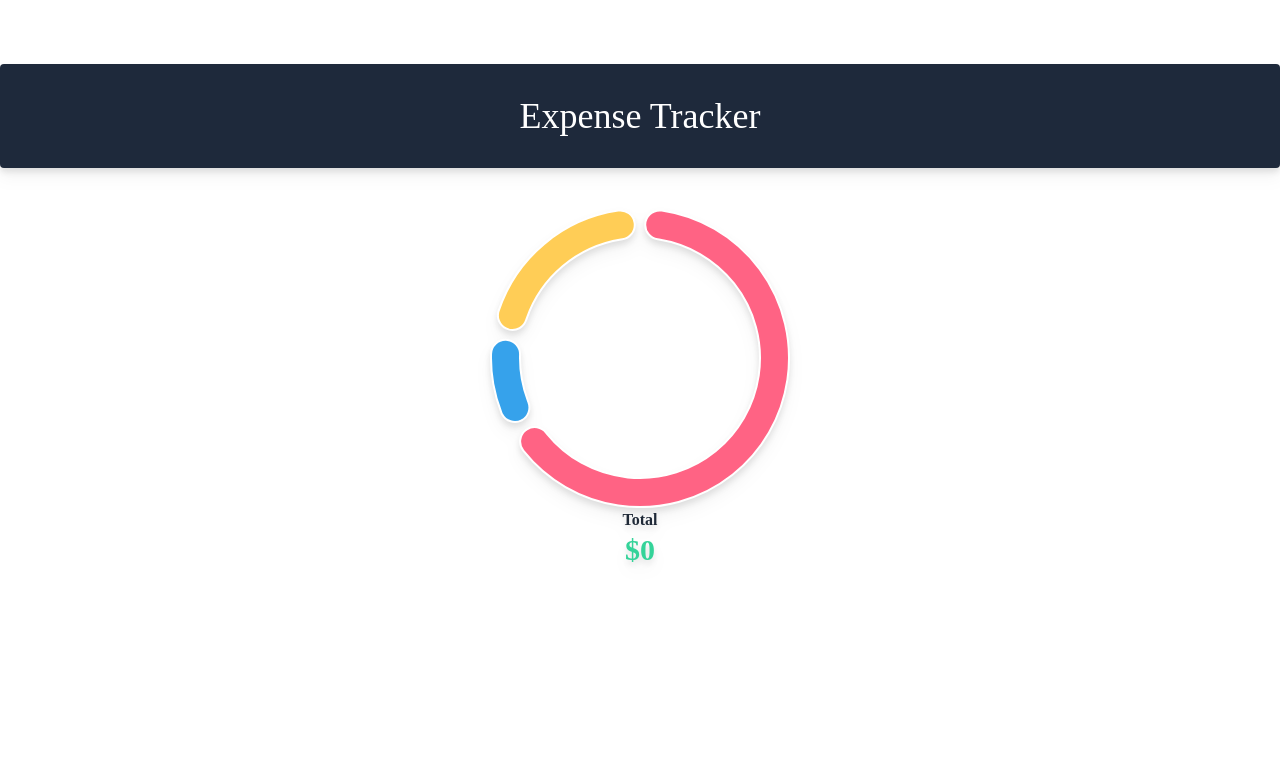
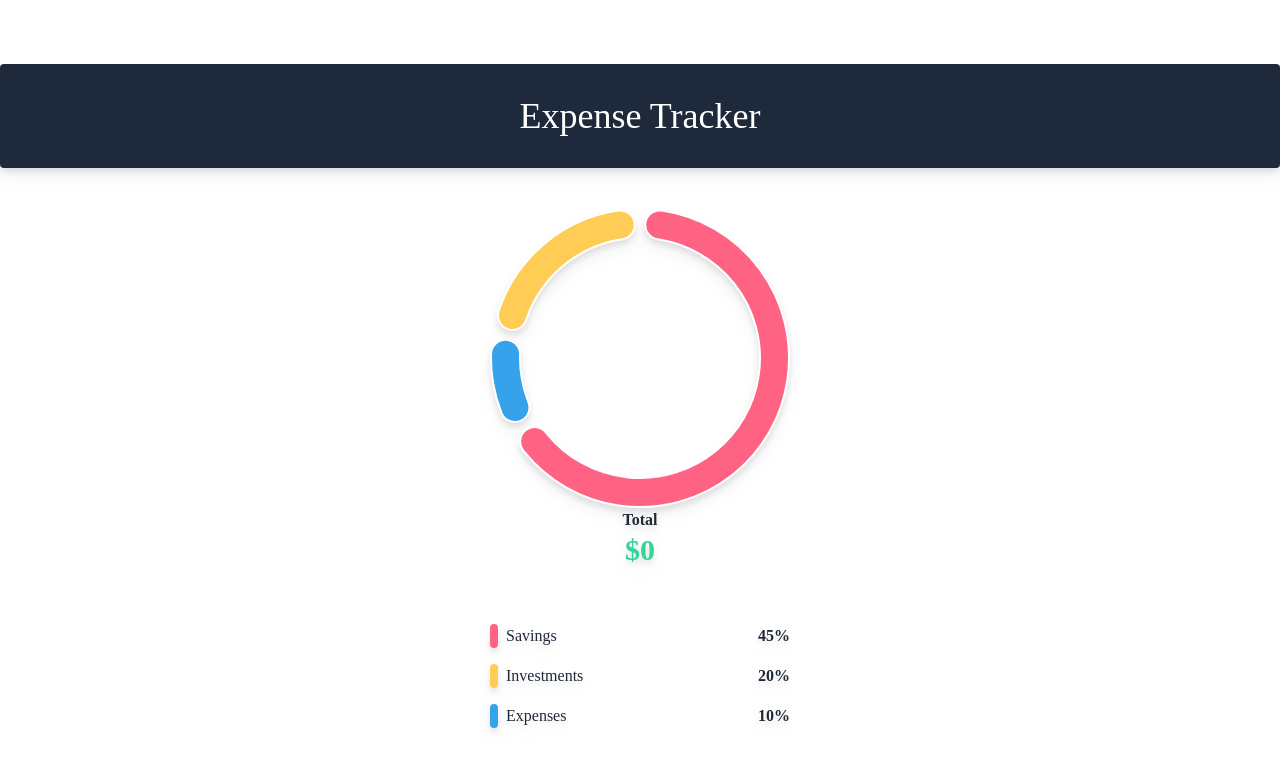
Before and after one commit to Ishad-Shyamal/Expense-Tracker-App, a React (Create React App) app in the folder client/: page / in a window 1280 px wide. Shown: the top 770 px of the page. Built offline with nearby package versions, Linux system fonts and the light colour scheme.

Commit message:
labels initialized

```diff
--- a/client/public/index.html
+++ b/client/public/index.html
@@ -24,7 +24,7 @@
       work correctly both with client-side routing and a non-root public URL.
       Learn how to configure a non-root public URL by running `npm run build`.
     -->
-    <title>React App</title>
+    <title>Expense Tracker</title>
   </head>
   <body>
     <noscript>You need to enable JavaScript to run this app.</noscript>
--- a/client/src/components/Graph.js
+++ b/client/src/components/Graph.js
@@ -1,6 +1,8 @@
 import React from 'react'
 import {Doughnut} from 'react-chartjs-2'
 import {Chart, ArcElement} from 'chart.js'
+import Labels from './Labels';
+import '../App.css';
 
 Chart.register(ArcElement);
 
@@ -34,8 +36,9 @@ export default function graph() {
             </h3>
         </div>
 
-        <div classname="flex flex-col py-10 gap-4">
-            {/*Lables*/}
+        <div className="flex flex-col py-10 gap-4">
+            {/*Labels*/}
+            <Labels> </Labels>
         </div>
     </div>
    </div>
--- /dev/null
+++ b/client/src/components/Labels.js
@@ -0,0 +1,40 @@
+import React from 'react'
+
+const obj = [
+    {
+        type:"Savings",
+        color:'rgb(255, 99, 132)',
+        percent:45
+    },
+    {
+        type:"Investments",
+        color:'rgb(255, 205, 86)',
+        percent:20
+    },
+    {
+        type:"Expenses",
+        color:'rgb(54, 162, 235)',
+        percent:10
+    }
+]
+
+export default function Labels() {
+  return (
+    <>
+      {obj.map((v,i)=><LabelComponent key={i} data={v}></LabelComponent>)}
+    </>
+  )
+}
+
+function LabelComponent({data}){
+    if(!data)return <></>
+    return(
+        <div className='labels flex justify-between'>
+            <div className='flex gap-2'>
+                <div className='w-2 h-2 rounded py-3' style={{background:data.color??'#f9c74f'}}></div>
+                <h3 className='text-md'>{data.type??''}</h3>
+            </div>
+            <h3 className='font-bold'>{data.percent??0}%</h3>
+        </div>
+    )
+}
```
Also changed, not shown: client/src/App.js (line endings or trailing spaces).
